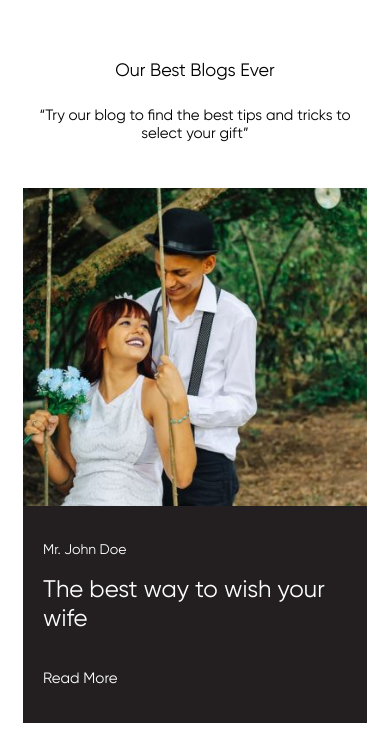
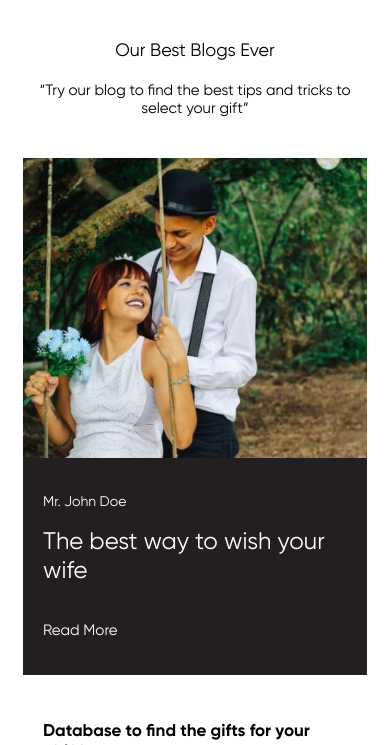
Before and after one commit to ProgProgrammer/ProgProgrammer.github.io, a PHP site: page / in a window 390 px wide. Shown: the top 745 px of the page. Run offline with PHP 8.4, Linux system fonts and the light colour scheme.

Commit message:
Our_Best_Blogs_Ever: changed "index.html", "styles.css", "styles.scss" and "styles.css.map" files.

```diff
--- a/Our_Best_Blogs_Ever/css/styles.scss
+++ b/Our_Best_Blogs_Ever/css/styles.scss
@@ -228,11 +228,18 @@ h1, h2, h3, p, a, span, button {
 
 @media all and (max-width: 534px) {
   .header {
-    margin-top: 60px;
-    padding-bottom: 45px;
+    margin-top: 40px;
+    padding-bottom: 40px;
+
+    &_p {
+      margin-top: 20px;
+    }
   }
   .main {
     margin-bottom: 60px;
+  }
+  .block_img {
+    max-height: 300px;
   }
   .block__header_adaptive_margin {
     margin-top: 15px;
@@ -250,6 +257,16 @@ h1, h2, h3, p, a, span, button {
   }
   .block_theme_article, button, .spinner {
     margin-top: $margin-top-articles-mobile;
+  }
+}
+
+@media all and (max-width: 374px) {
+  .header {
+    margin-top: 35px;
+    padding-bottom: 35px;
+  }
+  .block_img {
+    max-height: 250px;
   }
 }
 
--- a/Our_Best_Blogs_Ever/index.html
+++ b/Our_Best_Blogs_Ever/index.html
@@ -6,7 +6,7 @@
     <meta http-equiv="X-UA-Compatible" content="ie=edge">
     <title>Our Best Blogs Ever</title>
     <link rel="stylesheet" href="css/bootstrap-grid.min.css">
-    <link rel="stylesheet" href="css/styles.css?v=3">
+    <link rel="stylesheet" href="css/styles.css?v=4">
 </head>
 <body>
 <header class="header">
```
Also changed, not shown: Our_Best_Blogs_Ever/css/styles.css, 1 other file.
